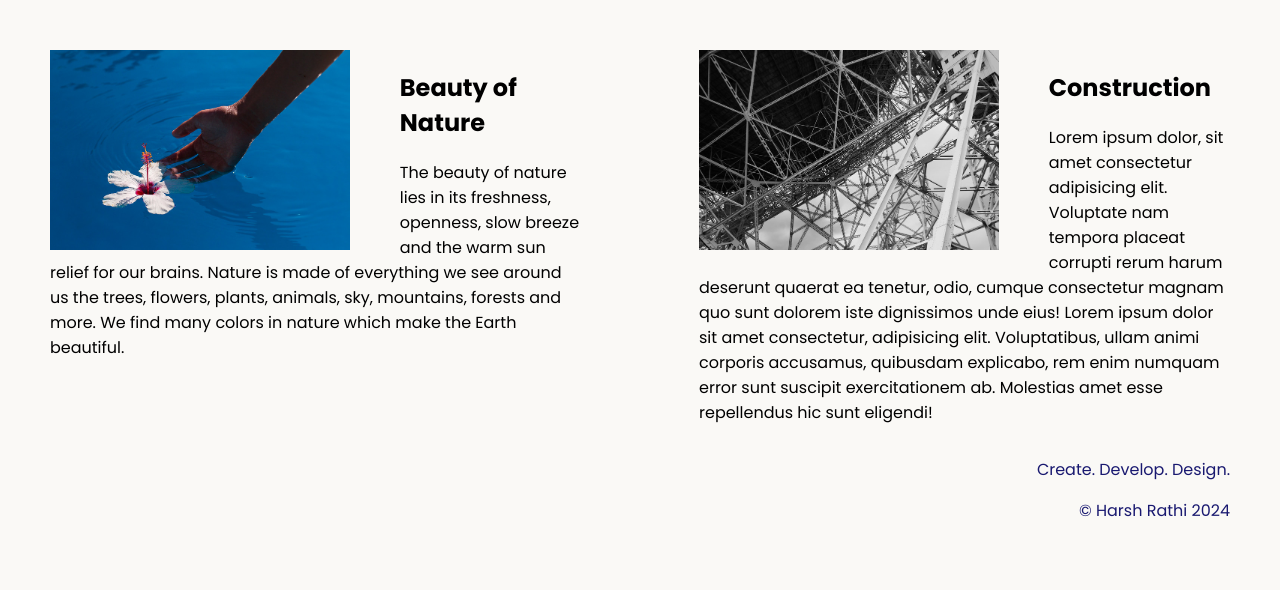
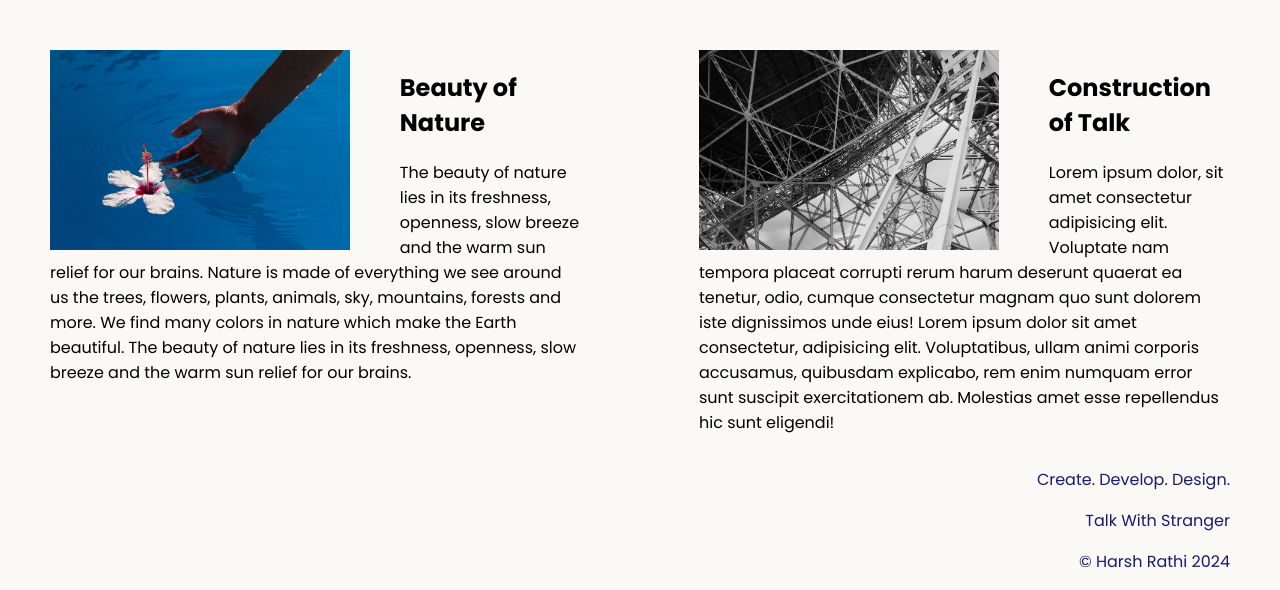
Before and after one commit to pikapopoi/project, a plain HTML site: page index.html in a window 1280 px wide. Shown: the part 400-990 px from the top of the page. Before the commit the page ends 939 px from the top, so only its background shows below. Drawn offline with Linux system fonts and the light colour scheme.

Commit message:
Add files via upload

```diff
--- a/index.html
+++ b/index.html
@@ -4,7 +4,7 @@
 <head>
   <meta charset="UTF-8">
   <meta name="viewport" content="width=device-width, initial-scale=1.0">
-  <title>manali</title>
+  <title>TwS</title>
   <link rel="stylesheet" href="./style.css">
   <link rel="preconnect" href="https://fonts.googleapis.com">
   <link rel="preconnect" href="https://fonts.gstatic.com" crossorigin>
@@ -15,18 +15,19 @@
   <div class="main">
     <img class="logo" src="./images/logo.png" alt="logo">
 
-    COOL GREAT GOAL
+    COOL GREAT TALK...
 
     <h1>We Have <span class="creative">Best Convurtion</span> <br> Topic's </h1>
     <div class="left card"><img class="tile-image" src="images/beautiful.jpg" alt="hand and flower in water">
       <h2 class="card-title">Beauty of Nature</h2>
       <p class="card-text">
         The beauty of nature lies in its freshness, openness, slow breeze and the warm sun relief for our brains. Nature is made of everything we see around us the trees, flowers, plants, animals, sky, mountains, forests and more. We find many colors in nature which make the Earth beautiful.
+        The beauty of nature lies in its freshness, openness, slow breeze and the warm sun relief for our brains.
       </p>
     </div>
 
     <div class="right card"><img class="tile-image" src="./images/construction.jpg" alt="metal structure">
-      <h2 class="card-title">Construction</h2>
+      <h2 class="card-title">Construction <br>of Talk</h2>
       <p>Lorem ipsum dolor, sit amet consectetur adipisicing elit. Voluptate nam tempora placeat corrupti rerum harum deserunt quaerat ea tenetur, odio, cumque consectetur magnam quo sunt dolorem iste dignissimos unde eius!
         Lorem ipsum dolor sit amet consectetur, adipisicing elit. Voluptatibus, ullam animi corporis accusamus, quibusdam explicabo, rem enim numquam error sunt suscipit exercitationem ab. Molestias amet esse repellendus hic sunt eligendi!
       </p>
@@ -35,6 +36,7 @@
   </div>
   <footer>
     <p>Create. Develop. Design.</p>
+    <p>Talk With Stranger</p>
     <p>© Harsh Rathi 2024</p>
   </footer>
 </body>
```
